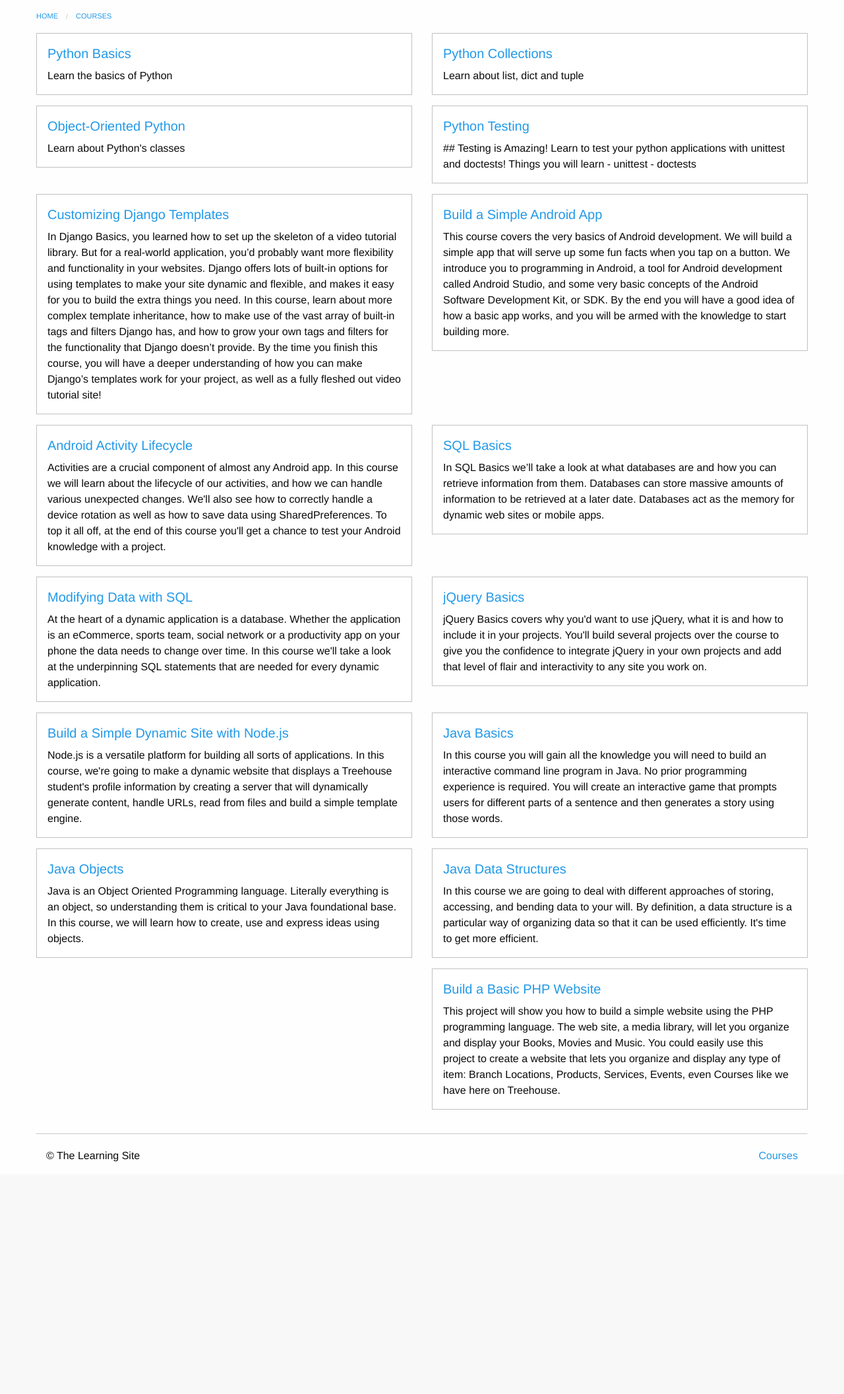
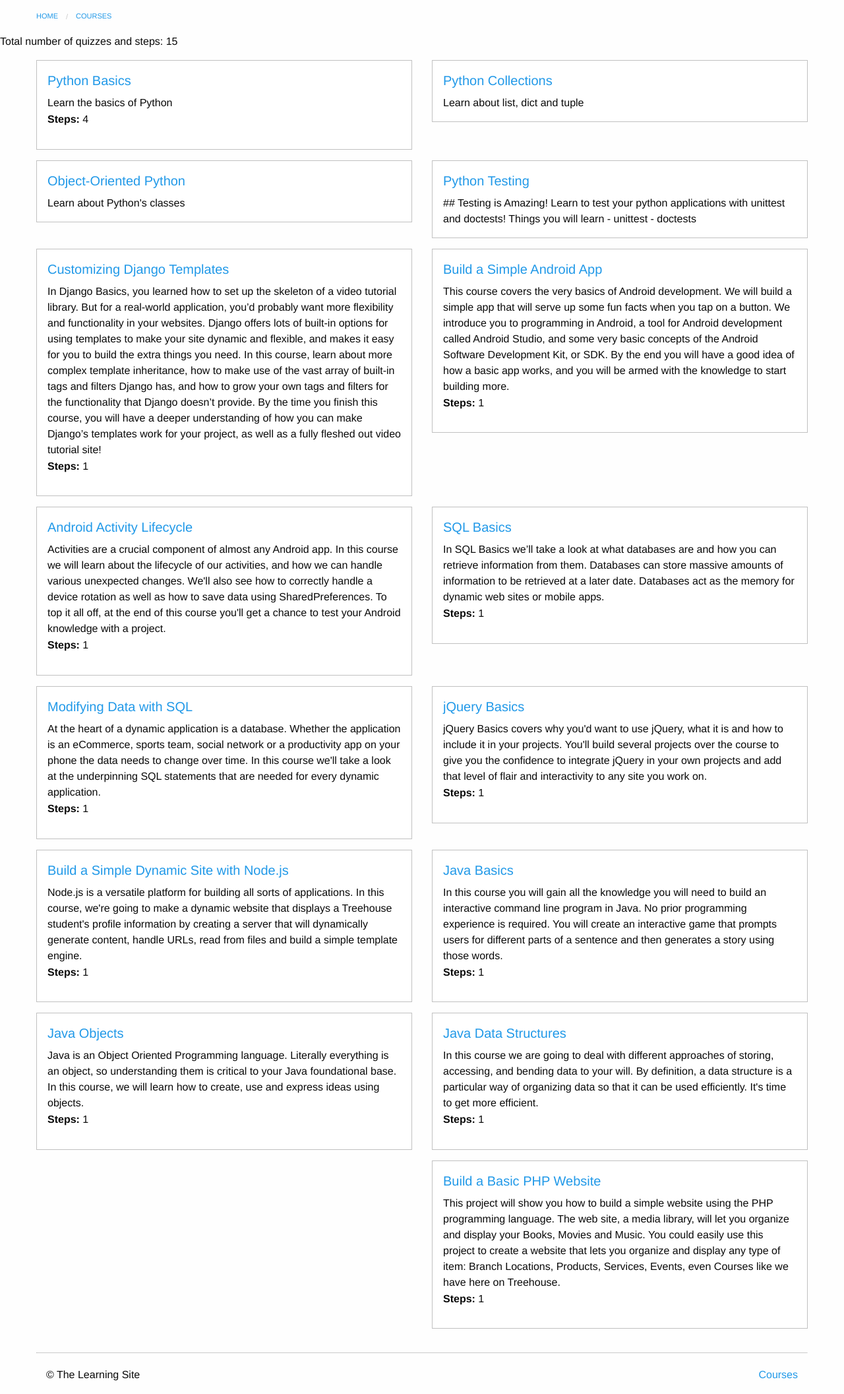
Before and after one commit to Jak-Sidious/DjangoRefresher, a Django app: page /courses/ in a window 1280 px wide. Shown: the part 55-2168 px from the top of the page at 66% size. Before the commit the page ends 1816 px from the top, so only its background shows below. Run offline with Django 3.2, Linux system fonts and the light colour scheme; data comes from the database, SQL or seed files in the repository.

Commit message:
add Count and sum, use aggregates and modify t=courses template accordingly

```diff
--- a/courses/templates/courses/all_courses.html
+++ b/courses/templates/courses/all_courses.html
@@ -7,6 +7,7 @@
     <div class="row columns">
         {{ block.super }}
     </div>
+    <p>Total number of quizzes and steps: {{total.total}}</p>
     <div class="row">
         {%  for course in courses %}
             <div class="small-6 columns">
@@ -14,6 +15,9 @@
                     <h5><a href="{% url 'courses:detail' pk=course.pk %}">{{ course.title }}</a></h5>
                     <div class="card-copy">
                         {{ course.description }}
+                        {% if course.total_steps %}
+                            <p><strong>Steps:</strong> {{ course.total_steps }}</p>
+                        {% endif %}
                     </div>
                 </div>
             </div>
--- a/courses/views.py
+++ b/courses/views.py
@@ -3,7 +3,7 @@ from itertools import chain
 from django.shortcuts import render, get_object_or_404
 from django.contrib import messages
 from django.contrib.auth.decorators import login_required
-from django.db.models import Q
+from django.db.models import Q, Count, Sum
 from django.http import HttpResponseRedirect
 
 from . import forms
@@ -12,10 +12,15 @@ from . import models
 
 def all_courses(request):
     '''View method to display all courses'''
-    courses = models.Course.objects.filter(published=True)
+    courses = models.Course.objects.filter(
+        published=True
+    ).annotate(
+        total_steps=Count('text', distinct=True) +Count('quiz', distinct=True))
+    total = courses.aggregate(total=Sum('total_steps'))
     email = 'questions@learning_site.com'
     return render(request, 'courses/all_courses.html', {'courses': courses,
-                                                        'email': email})
+                                                        'email': email,
+                                                        'total': total})
 
 def view_course(request, pk):
     '''View method to display a single course'''
```
